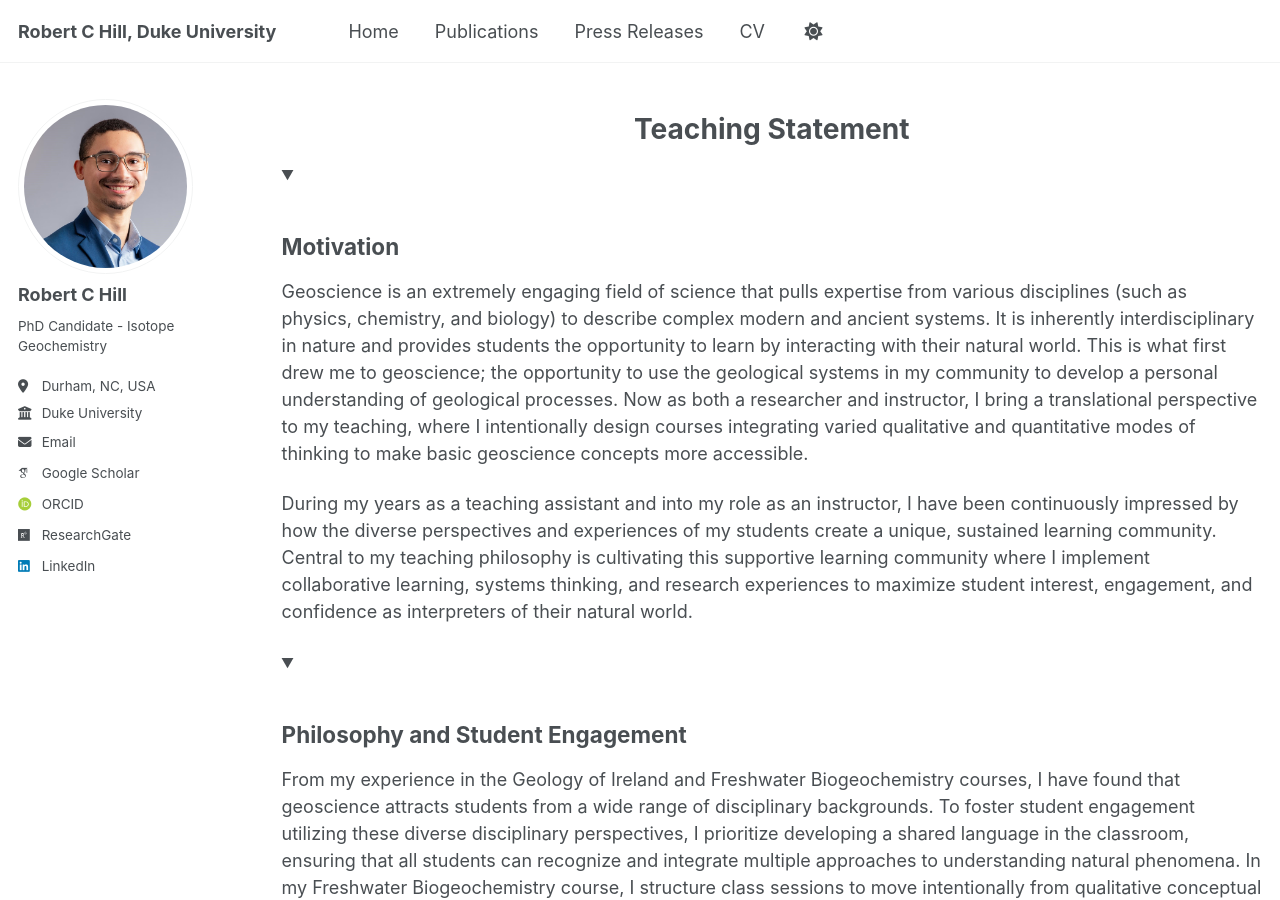
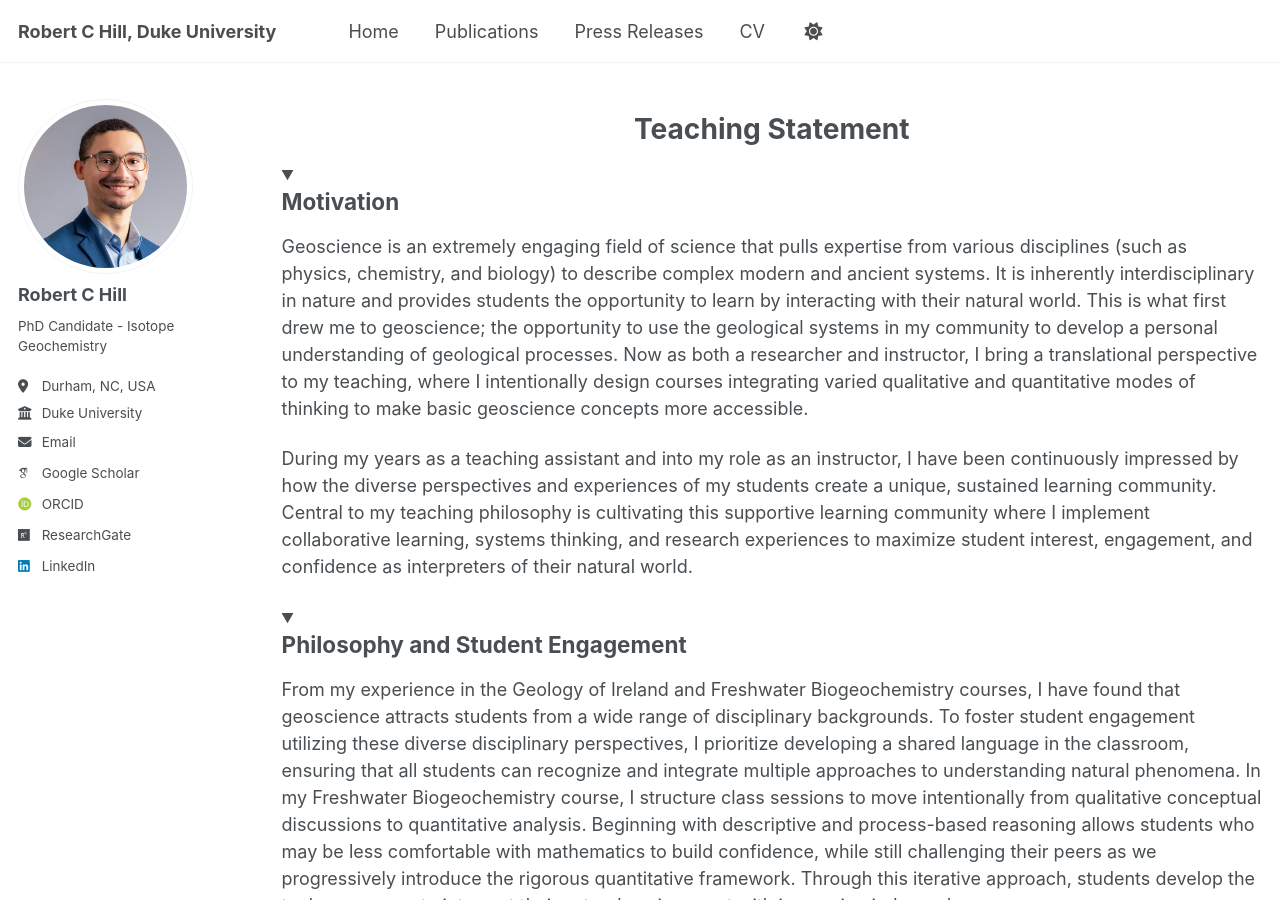
Before and after one commit to robert-c-hill/robert-c-hill.github.io, a Jekyll site: the page built from _pages/teaching.md, in a window 1280 px wide and 900 px high. Built offline with Jekyll 4.4.1, drawn with Linux system fonts in a browser that asks for light colours; some web fonts are replaced.

Commit message:
Update teaching.md

```diff
--- a/_pages/teaching.md
+++ b/_pages/teaching.md
@@ -12,7 +12,7 @@ author_profile: true
 </div>
 
 <details open>
-<summary><h2>Motivation</h2></summary>
+<summary><h2 style="margin: 0;">Motivation</h2></summary>
 
 <p>Geoscience is an extremely engaging field of science that pulls expertise from various disciplines (such as physics, chemistry, and biology) to describe complex modern and ancient systems. It is inherently interdisciplinary in nature and provides students the opportunity to learn by interacting with their natural world. This is what first drew me to geoscience; the opportunity to use the geological systems in my community to develop a personal understanding of geological processes. Now as both a researcher and instructor, I bring a translational perspective to my teaching, where I intentionally design courses integrating varied qualitative and quantitative modes of thinking to make basic geoscience concepts more accessible.</p>
 
@@ -21,7 +21,7 @@ author_profile: true
 </details>
 
 <details open>
-<summary><h2>Philosophy and Student Engagement</h2></summary>
+<summary><h2 style="margin: 0;">Philosophy and Student Engagement</h2></summary>
 
 <p>From my experience in the Geology of Ireland and Freshwater Biogeochemistry courses, I have found that geoscience attracts students from a wide range of disciplinary backgrounds. To foster student engagement utilizing these diverse disciplinary perspectives, I prioritize developing a shared language in the classroom, ensuring that all students can recognize and integrate multiple approaches to understanding natural phenomena. In my Freshwater Biogeochemistry course, I structure class sessions to move intentionally from qualitative conceptual discussions to quantitative analysis. Beginning with descriptive and process-based reasoning allows students who may be less comfortable with mathematics to build confidence, while still challenging their peers as we progressively introduce the rigorous quantitative framework. Through this iterative approach, students develop the tools necessary to interpret their natural environment with increasing independence. </p>
 
@@ -37,7 +37,7 @@ author_profile: true
 </details>
 
 <details open>
-<summary><h2>Experience</h2></summary>
+<summary><h2 style="margin: 0;">Experience</h2></summary>
 
 <p>My teaching development began during my undergraduate career at the University of Illinois at Urbana–Champaign, where I participated in a two-semester pedagogical training program that emphasized classroom management, leadership, and inclusive instructional design. Through this experience, I independently facilitated a first-year seminar and developed structured lesson plans centered on student discussion and reflection. Concurrently, as a laboratory assistant for the Department of Chemistry’s lecture courses, I designed and prepared lecture demonstrations that translated abstract chemical principles into tangible, observable processes. These early experiences solidified my commitment to active, demonstration-driven learning.</p>
 
```
